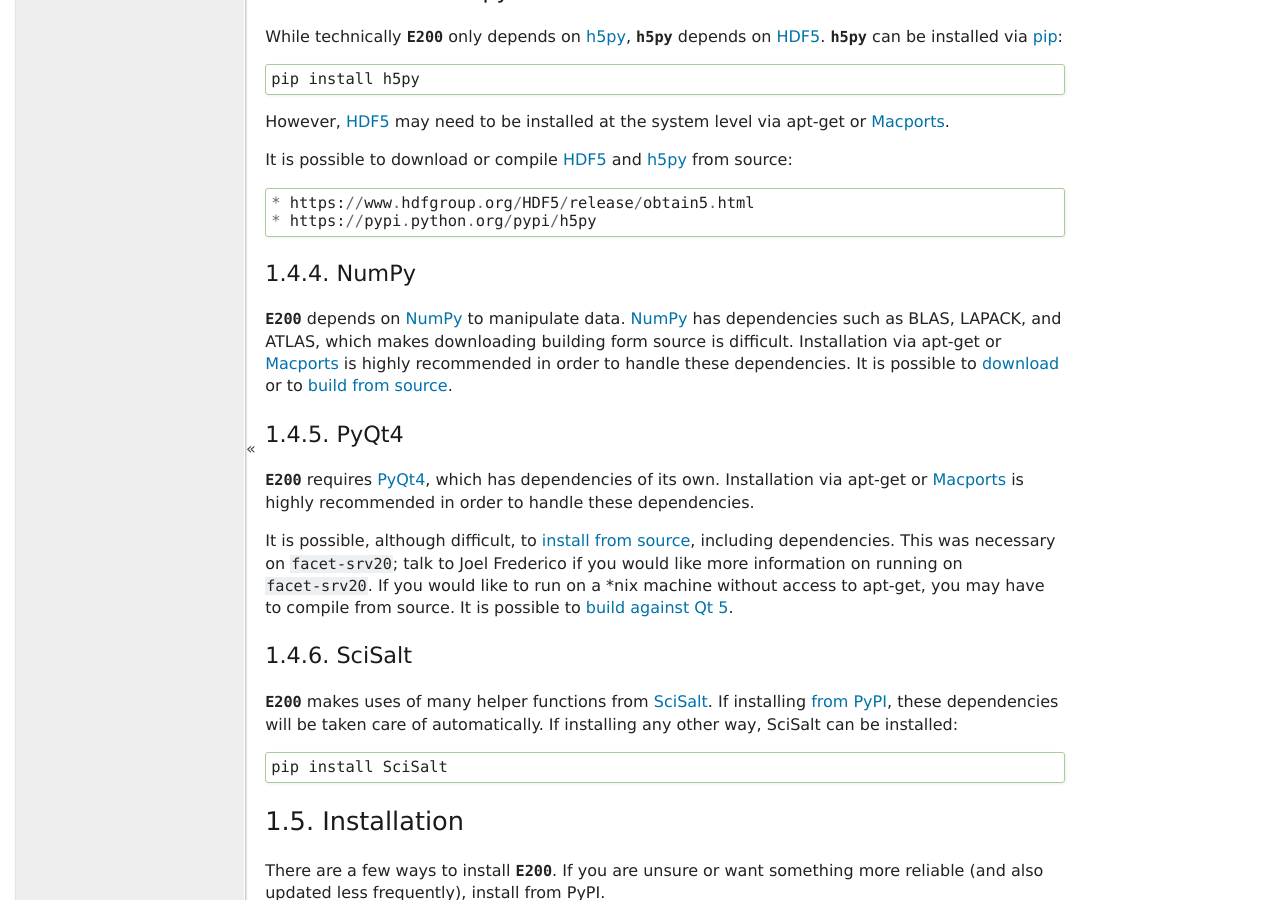
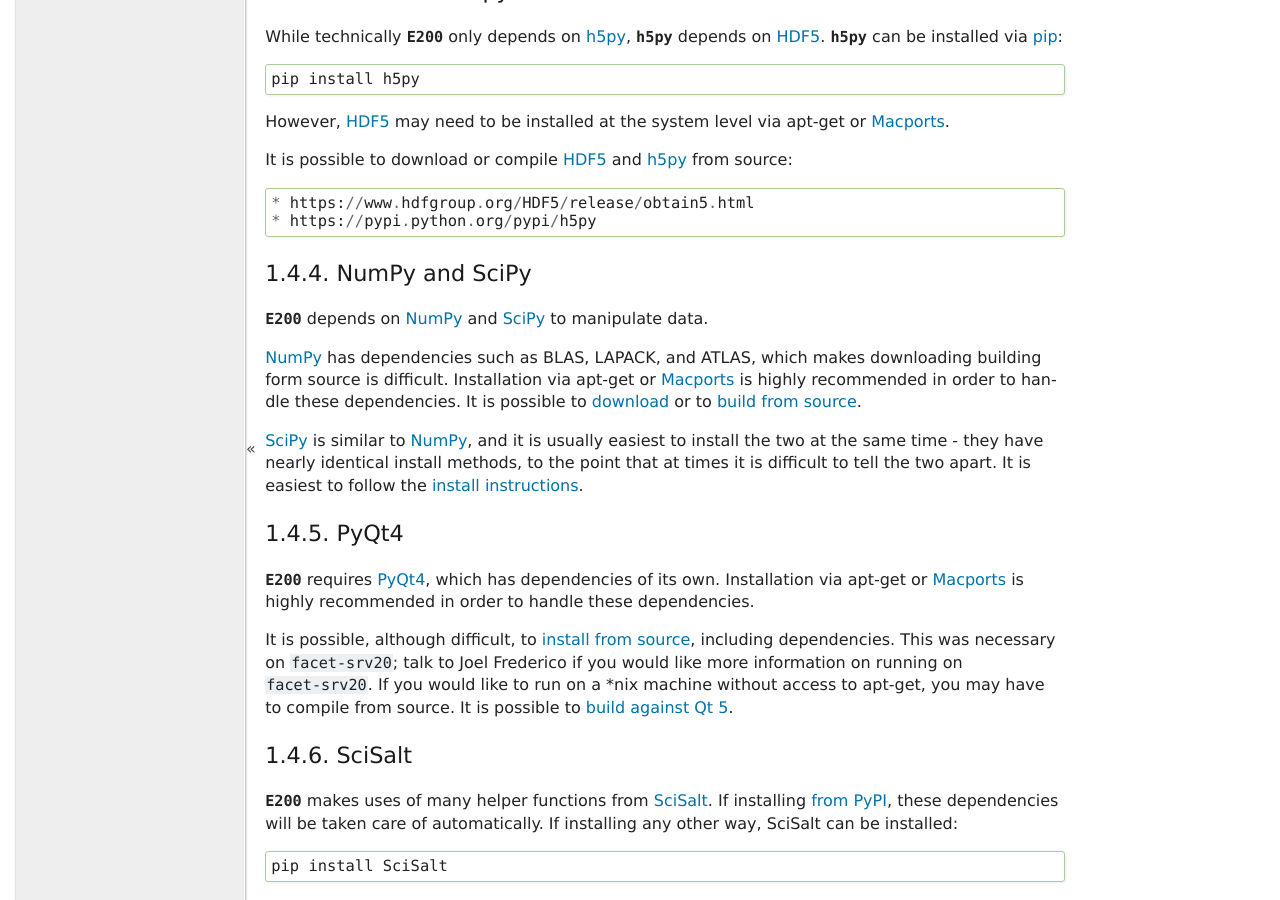
Before and after one commit to Python3pkg/E200, a Sphinx documentation site: the page built from docs/introduction.rst, in a window 1280 px wide and 900 px high, scrolled down 2066 px. Built offline with Sphinx 7.4.7, drawn with Linux system fonts in a browser that asks for light colours; formulas are drawn with MathJax 3; some of the changed text lies outside the part shown.

Commit message:
Documentation updates

```diff
--- a/docs/conf.py
+++ b/docs/conf.py
@@ -35,9 +35,11 @@ import sys
 extensions = [
     'sphinx.ext.autodoc',
     'sphinx.ext.doctest',
+    'sphinx.ext.intersphinx',
     'sphinx.ext.todo',
     'sphinx.ext.coverage',
     'sphinx.ext.pngmath',
+    'sphinx.ext.ifconfig',
     'sphinx.ext.viewcode',
 ]
 
@@ -57,8 +59,8 @@ master_doc = 'index'
 
 # General information about the project.
 project = 'E200'
-copyright = '2015, Joel Frederico'
-author = 'Joel Frederico'
+copyright = '2015, Joel Frederico, SLAC National Accelerator Laboratory'
+author = 'Joel Frederico, SLAC National Accelerator Laboratory'
 
 # The version info for the project you're documenting, acts as replacement for
 # |version| and |release|, also used in various other places throughout the
@@ -116,7 +118,7 @@ pygments_style = 'friendly'
 #keep_warnings = False
 
 # If true, `todo` and `todoList` produce output, else they produce nothing.
-# todo_include_todos = True
+todo_include_todos = True
 
 
 # -- Options for HTML output ----------------------------------------------
@@ -322,3 +324,7 @@ texinfo_documents = [
 
 # If true, do not generate a @detailmenu in the "Top" node's menu.
 #texinfo_no_detailmenu = False
+
+
+# Example configuration for intersphinx: refer to the Python standard library.
+intersphinx_mapping = {'https://docs.python.org/': None}
--- a/docs/introduction.rst
+++ b/docs/introduction.rst
@@ -89,10 +89,14 @@ It is possible to download or compile `HDF5 <https://www.hdfgroup.org/HDF5/>`_ a
 * https://www.hdfgroup.org/HDF5/release/obtain5.html
 * https://pypi.python.org/pypi/h5py
 
-NumPy
-^^^^^
+NumPy and SciPy
+^^^^^^^^^^^^^^^
 
-:mod:`E200` depends on `NumPy <http://www.numpy.org/>`_ to manipulate data. `NumPy <http://www.numpy.org/>`_ has dependencies such as BLAS, LAPACK, and ATLAS, which makes downloading building form source is difficult. Installation via apt-get or `Macports <https://www.macports.org/>`_ is highly recommended in order to handle these dependencies. It is possible to `download <http://www.scipy.org/scipylib/download.html>`_ or to `build from source <http://www.scipy.org/scipylib/building/index.html#building>`_.
+:mod:`E200` depends on `NumPy <http://www.numpy.org/>`_ and `SciPy <http://www.scipy.org/>`_ to manipulate data.
+
+`NumPy <http://www.numpy.org/>`_ has dependencies such as BLAS, LAPACK, and ATLAS, which makes downloading building form source is difficult. Installation via apt-get or `Macports <https://www.macports.org/>`_ is highly recommended in order to handle these dependencies. It is possible to `download <http://www.scipy.org/scipylib/download.html>`_ or to `build from source <http://www.scipy.org/scipylib/building/index.html#building>`_.
+
+`SciPy <http://www.scipy.org/>`_ is similar to `NumPy <http://www.numpy.org/>`_, and it is usually easiest to install the two at the same time - they have nearly identical install methods, to the point that at times it is difficult to tell the two apart. It is easiest to follow the `install instructions <http://www.scipy.org/install.html>`_.
 
 PyQt4
 ^^^^^
```
Also changed, not shown: 1 other file.
